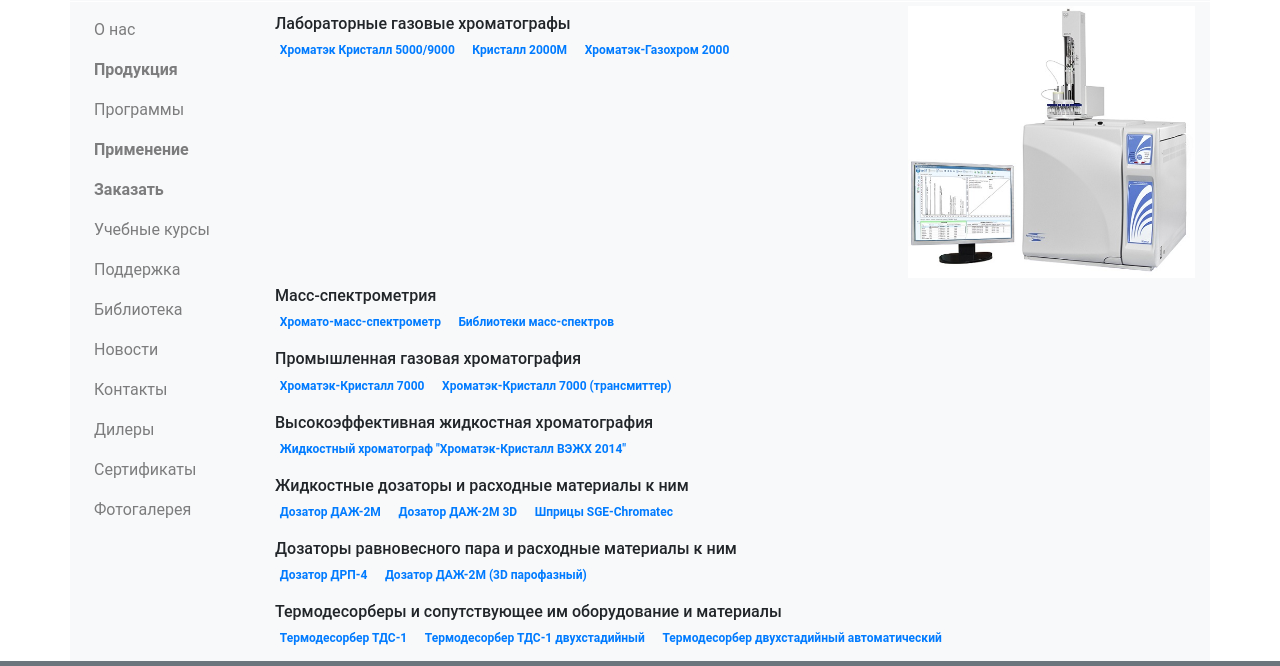
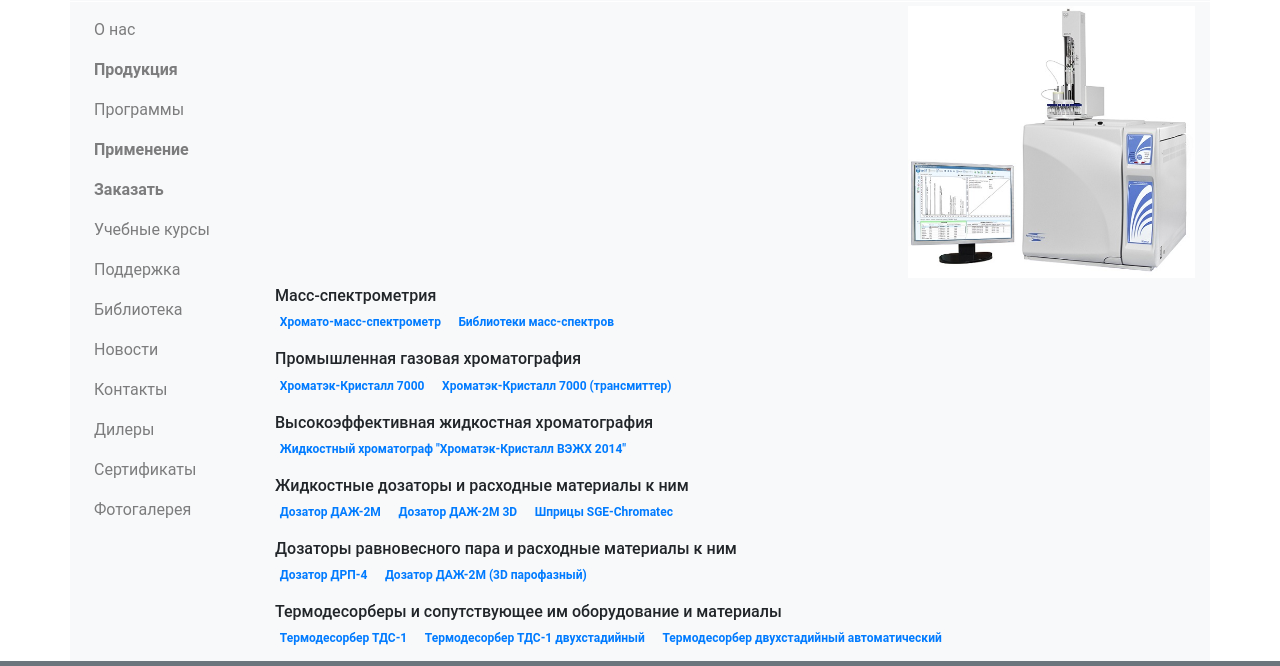
Before and after one commit to andreySemenoff/andreySemenoff.github.io, a plain HTML site: page pages/products/products.html in a window 1280 px wide. Shown: the part 113-779 px from the top of the page. Drawn offline with nearby package versions, Linux system fonts and the light colour scheme; a script that the page names is missing.

Commit message:
Update products.html

```diff
--- a/pages/products/products.html
+++ b/pages/products/products.html
@@ -196,18 +196,8 @@
                 <section class="my-products my-1">
                     <div class="row">
                         <div class="col-8 my-2">
-                            <h6 class="card-title mb-1">Лабораторные газовые хроматографы</h6>
-                            <ul class="nav">
-                                <li class="nav-item">
-                                    <a class="nav-link badge badge-light mr-2" href="#">Хроматэк Кристалл 5000/9000</a>
-                                </li>
-                                <li class="nav-item">
-                                    <a class="nav-link badge badge-light mr-2" href="#">Кристалл 2000М</a>
-                                </li>
-                                <li class="nav-item">
-                                    <a class="nav-link badge badge-light mr-2" href="#">Хроматэк-Газохром 2000</a>
-                                </li>
-                            </ul>
+                            <div id="ya-site-results" data-bem="{&quot;tld&quot;: &quot;ru&quot;,&quot;language&quot;: &quot;ru&quot;,&quot;encoding&quot;: &quot;&quot;,&quot;htmlcss&quot;: &quot;1.x&quot;,&quot;updatehash&quot;: true}"></div><script type="text/javascript">(function(w,d,c){var s=d.createElement('script'),h=d.getElementsByTagName('script')[0];s.type='text/javascript';s.async=true;s.charset='utf-8';s.src=(d.location.protocol==='https:'?'https:':'http:')+'//site.yandex.net/v2.0/js/all.js';h.parentNode.insertBefore(s,h);(w[c]||(w[c]=[])).push(function(){Ya.Site.Results.init();})})(window,document,'yandex_site_callbacks');</script>
+
                         </div>
                         <div class="col-4">
                             <img src="../../img/pages/products/labGC.jpg" alt="">
```
